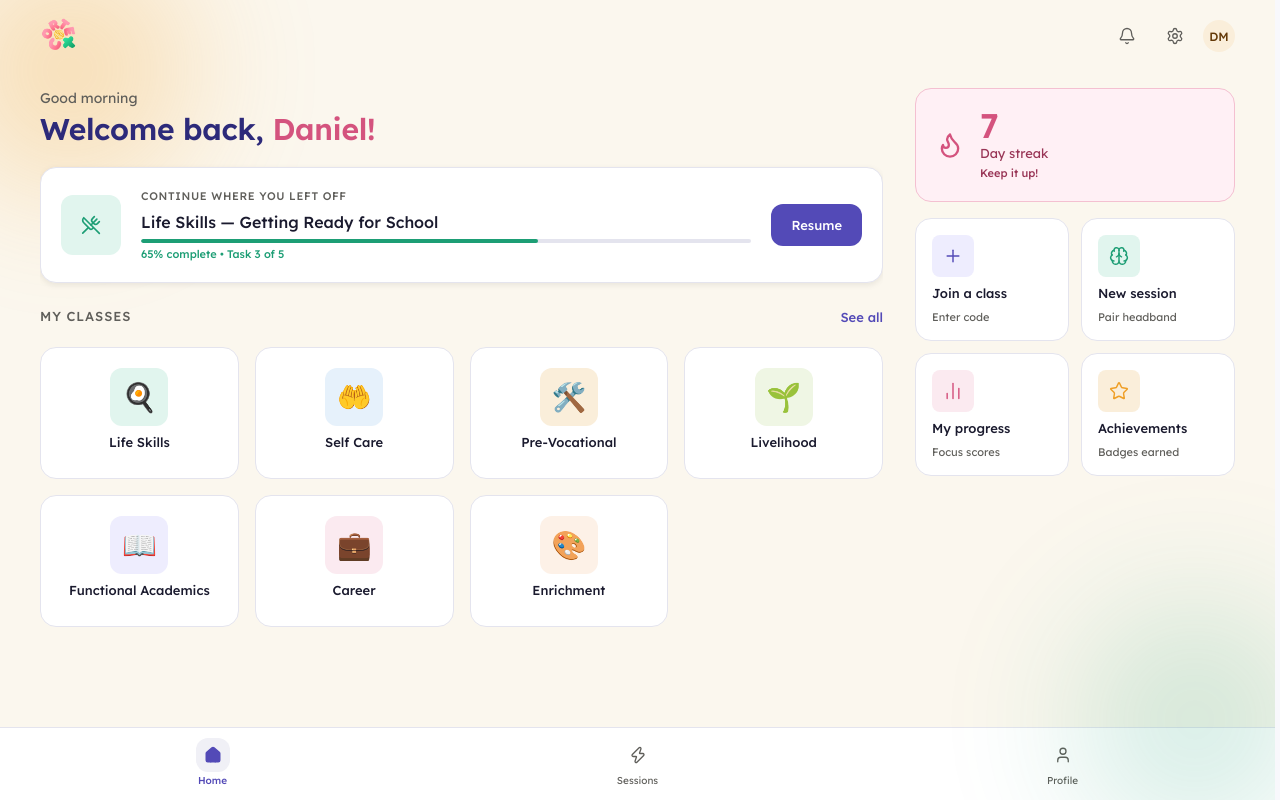
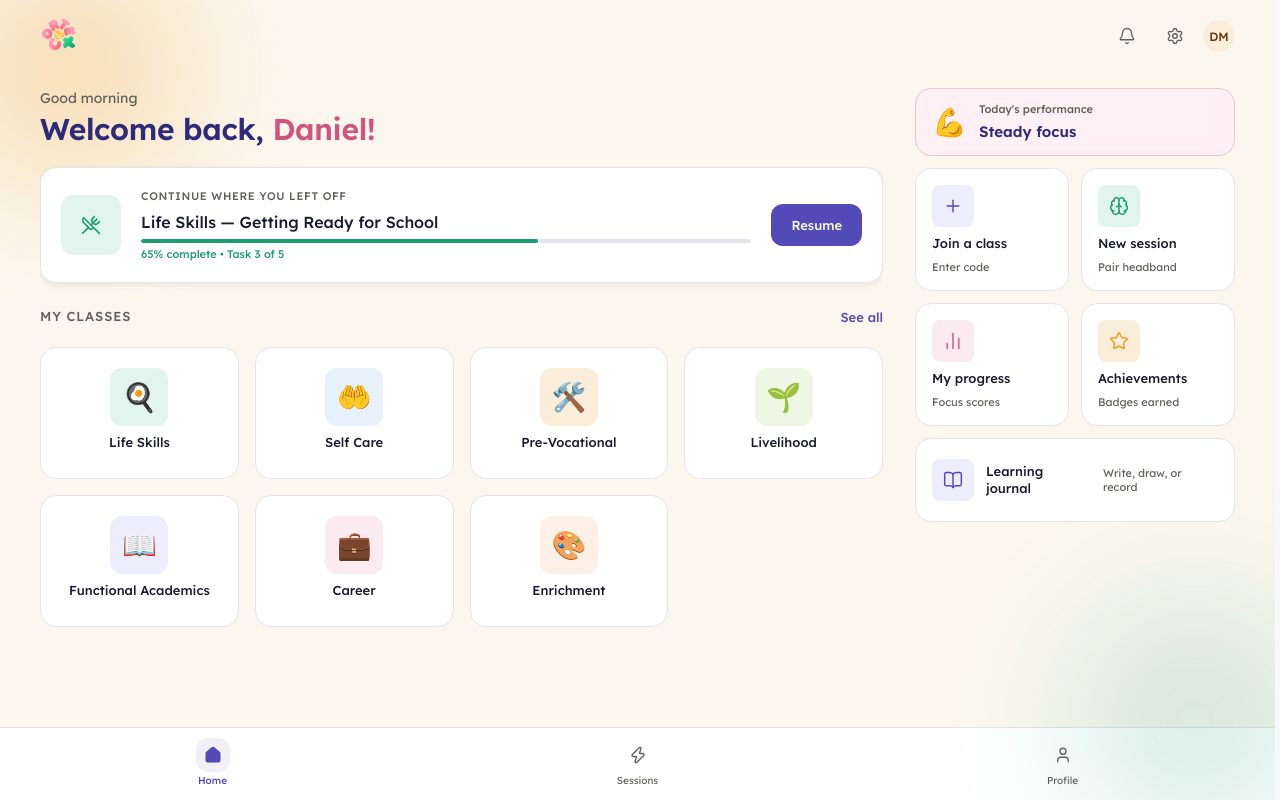
Before and after one commit to cortex-thesis/cortex-web, a React (Vite) app in the folder frontend/: page /student/home in a window 1280 px wide. Built offline with nearby package versions, Linux system fonts and the light colour scheme.

Commit message:
Home + Journal Update - Added journal shortcut in home page - Changed streak into performance today - Slight ui spacing changes for home - Fixed journal bug, (nag loloop ung back button from voice record and journal page)

```diff
--- a/frontend/src/components/molecules/StreakCard/StreakCard.module.css
+++ b/frontend/src/components/molecules/StreakCard/StreakCard.module.css
@@ -1,20 +1,16 @@
 .card {
+  min-height: 56px;
   background: var(--color-accent-pink-subtle, #fff0f5);
   border: 1px solid var(--color-accent-pink-border, #f4c0d1);
   border-radius: var(--radius-lg, 14px);
-  padding: var(--space-5);
+  padding: var(--space-3) var(--space-4);
   display: flex;
   align-items: center;
-  gap: var(--space-4);
-}
-
-.empty {
-  background: var(--color-surface-1);
-  border-color: var(--color-border);
+  gap: var(--space-3);
 }
 
 .icon {
-  font-size: 40px;
+  font-size: 28px;
   line-height: 1;
   flex-shrink: 0;
 }
@@ -22,24 +18,19 @@
 .info {
   display: flex;
   flex-direction: column;
-  gap: 1px;
-}
-
-.count {
-  font-family: var(--font-family);
-  font-size: 34px;
-  font-weight: var(--font-weight-semibold);
-  line-height: 1;
+  gap: 3px;
 }
 
 .label {
   font-family: var(--font-family);
-  font-size: 13px;
-  font-weight: var(--font-weight-regular);
+  font-size: 11px;
+  font-weight: var(--font-weight-medium);
+  color: var(--color-text-secondary);
 }
 
-.sub {
+.phrase {
   font-family: var(--font-family);
-  font-size: 11px;
-  font-weight: var(--font-weight-medium);
+  font-size: 15px;
+  font-weight: var(--font-weight-semibold);
+  color: var(--color-deep-purple);
 }
--- a/frontend/src/components/molecules/StreakCard/StreakCard.tsx
+++ b/frontend/src/components/molecules/StreakCard/StreakCard.tsx
@@ -1,76 +1,32 @@
-import { Flame, Moon } from 'lucide-react'
 import styles from './StreakCard.module.css'
 import clsx from 'clsx'
 
 interface StreakCardProps {
-  count: number
+  score: number
   className?: string
 }
 
-function getStreakMeta(count: number): {
-  icon: React.ReactNode
-  sub: string
-  subColor: string
-} {
-  if (count === 0)
-    return {
-      icon: <Moon size={28} color="#5F5E5A" />,
-      sub: 'Start today!',
-      subColor: '#5F5E5A',
-    }
-  if (count >= 30)
-    return {
-      icon: <Flame size={28} color="#D4537E" />,
-      sub: 'Amazing!',
-      subColor: '#D4537E',
-    }
-  if (count >= 14)
-    return {
-      icon: <Flame size={28} color="#D4537E" />,
-      sub: 'On fire!',
-      subColor: '#D4537E',
-    }
-  if (count >= 7)
-    return {
-      icon: <Flame size={28} color="#D4537E" />,
-      sub: 'Keep it up!',
-      subColor: '#993556',
-    }
-  return {
-    icon: <Flame size={28} color="#D4537E" />,
-    sub: 'Good start!',
-    subColor: '#993556',
-  }
+function getPerformance(score: number): { emoji: string; phrase: string } {
+  if (score >= 80) return { emoji: '🌟', phrase: 'Excellent focus' }
+  if (score >= 70) return { emoji: '💪', phrase: 'Steady focus' }
+  if (score >= 60) return { emoji: '🌱', phrase: 'Growing focus' }
+  return { emoji: '✨', phrase: 'Finding your rhythm' }
 }
 
-function StreakCard({ count, className }: StreakCardProps) {
-  const { icon, sub, subColor } = getStreakMeta(count)
-  const isEmpty = count === 0
+function StreakCard({ score, className }: StreakCardProps) {
+  const { emoji, phrase } = getPerformance(score)
 
   return (
     <div
-      className={clsx(styles.card, isEmpty && styles.empty, className)}
-      aria-label={`${count} day streak`}
+      className={clsx(styles.card, className)}
+      aria-label={`Today's performance: ${phrase}`}
     >
       <div className={styles.icon} aria-hidden="true">
-        {icon}
+        {emoji}
       </div>
       <div className={styles.info}>
-        <span
-          className={styles.count}
-          style={{ color: isEmpty ? '#5F5E5A' : '#D4537E' }}
-        >
-          {count}
-        </span>
-        <span
-          className={styles.label}
-          style={{ color: isEmpty ? '#5F5E5A' : '#993556' }}
-        >
-          Day streak
-        </span>
-        <span className={styles.sub} style={{ color: subColor }}>
-          {sub}
-        </span>
+        <span className={styles.label}>Today's performance</span>
+        <span className={styles.phrase}>{phrase}</span>
       </div>
     </div>
   )
--- a/frontend/src/pages/student/Home.module.css
+++ b/frontend/src/pages/student/Home.module.css
@@ -63,7 +63,7 @@
   width: 320px;
   display: flex;
   flex-direction: column;
-  gap: var(--space-4);
+  gap: var(--space-3);
   flex-shrink: 0;
 }
 
@@ -142,6 +142,23 @@
   gap: var(--space-3);
 }
 
+.journalShortcut {
+  grid-column: 1 / -1;
+  min-height: 84px;
+  flex-direction: row;
+  align-items: center;
+  gap: var(--space-3);
+}
+
+.journalShortcut .label,
+.journalShortcut .sub {
+  margin: 0;
+}
+
+.journalShortcut .sub {
+  margin-left: auto;
+}
+
 @media (max-width: 1000px) {
   .topBar,
   .body {
--- a/frontend/src/pages/student/Home.tsx
+++ b/frontend/src/pages/student/Home.tsx
@@ -5,6 +5,7 @@ import {
   Plus,
   Brain,
   BarChart2,
+  BookOpen,
   Star,
   UtensilsCrossed,
 } from 'lucide-react'
@@ -31,7 +32,7 @@ export default function Home() {
 
   const student = mockStudent
   const classes = mockClasses
-  const streakCount = 7
+  const todayFocusScore = 78
 
   // Mock active session — replace with real API call later
   const activeSession = {
@@ -115,7 +116,7 @@ export default function Home() {
         </div>
 
         <div className={styles.right}>
-          <StreakCard count={streakCount} />
+          <StreakCard score={todayFocusScore} />
 
           <div className={styles.qaGrid}>
             <QuickActionCard
@@ -146,6 +147,14 @@ export default function Home() {
               sub="Badges earned"
               onClick={() => navigate('/student/profile')}
             />
+            <QuickActionCard
+              className={styles.journalShortcut}
+              icon={<BookOpen size={14} strokeWidth={1.75} color="#534AB7" />}
+              iconBg="#EEEDFE"
+              label="Learning journal"
+              sub="Write, draw, or record"
+              onClick={() => navigate('/student/journal')}
+            />
           </div>
         </div>
       </div>
--- a/frontend/src/pages/student/LearningJournal.tsx
+++ b/frontend/src/pages/student/LearningJournal.tsx
@@ -91,7 +91,7 @@ export default function LearningJournal() {
     <PlayfulZoneTemplate showNav={false}>
       <div className={styles.page}>
         <header className={styles.header}>
-          <button className={styles.backBtn} onClick={() => navigate(-1)} aria-label="Go back">
+          <button className={styles.backBtn} onClick={() => navigate('/student/home', { replace: true })} aria-label="Go back">
             <ArrowLeft size={21} strokeWidth={2} />
           </button>
           <div className={styles.heading}>
```
